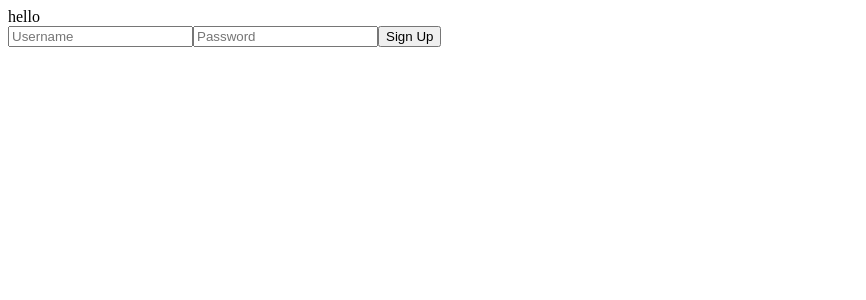
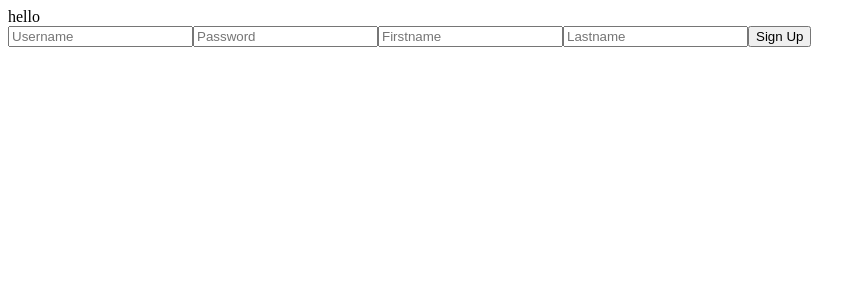
Before and after one commit to Saagmehta97/job-app-tracker, a React app in the folder client/: page / in a window 1280 px wide. Shown: the top 300 px of the page, without its empty margins (0-866 px from the left). Built offline with nearby package versions, Linux system fonts and the light colour scheme.

Commit message:
add first/last name to signup

```diff
--- a/client/src/components/signup.jsx
+++ b/client/src/components/signup.jsx
@@ -5,9 +5,13 @@ export default function Signup() {
   function createAccount() {
     const newUsername = document.getElementById('username');
     const newPassword = document.getElementById('password');
+    const newFirstname = document.getElementById('firstname');
+    const newLastname = document.getElementById('lastname');
 
     console.log(newUsername.value);
     console.log(newPassword.value);
+    console.log(newFirstname.value);
+    console.log(newLastname.value);
 
     fetch('/api/users/signup', {
       headers: {
@@ -18,6 +22,8 @@ export default function Signup() {
       body: JSON.stringify({
         username: newUsername.value,
         password: newPassword.value,
+        firstName: newFirstname.value,
+        lastName: newLastname.value
       }),
     })
       .then(function (res) {
@@ -42,6 +48,18 @@ export default function Signup() {
           name='password'
           placeholder='Password'
         />
+        <input
+          type='text'
+          id='firstname'
+          name='firstname'
+          placeholder='Firstname'
+        />
+        <input
+          type='text'
+          id='lastname'
+          name='lastname'
+          placeholder='Lastname'
+        />
         <button type='button' onClick={createAccount}>
           Sign Up
         </button>
```
